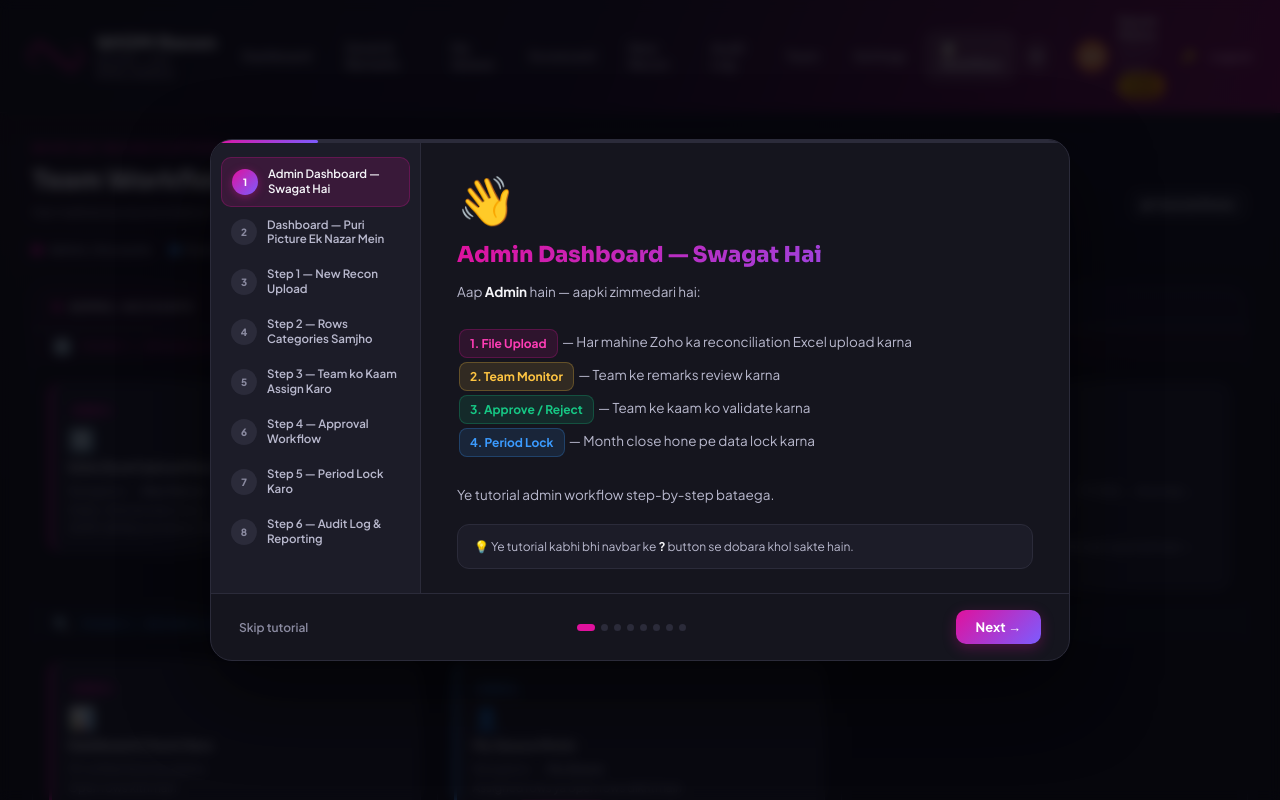
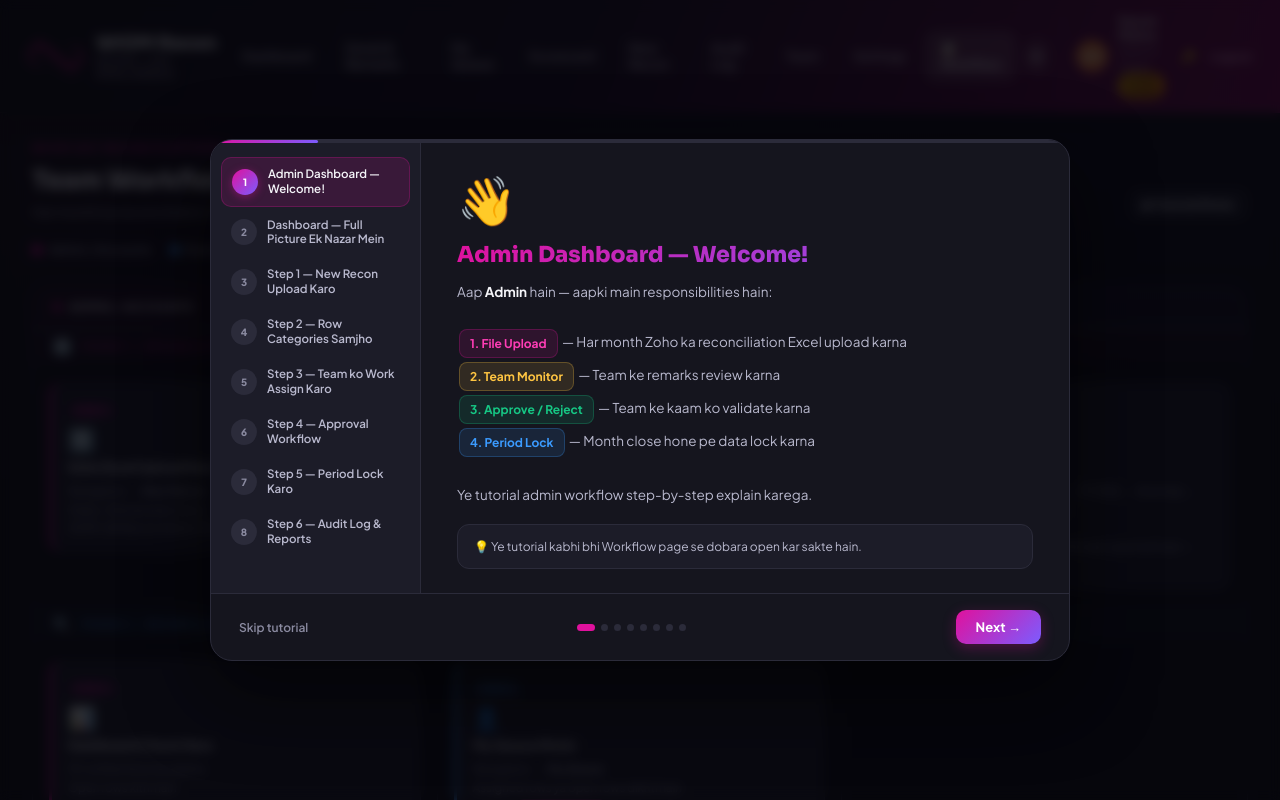
Before and after one commit to sauravmishra-tax/wiom-recon, a Flask app: page /workflow in a window 1280 px wide. Run offline with Flask 3, Linux system fonts and the light colour scheme; a user stored in the database is signed in.

Commit message:
Update tutorial & workflow text to natural Hinglish — mix of Hindi + English like normal speech

```diff
--- a/templates/base.html
+++ b/templates/base.html
@@ -355,50 +355,50 @@ var USER_ROLE = '{{ current_user.role }}';
 var ADMIN_STEPS = [
   {
     icon:'👋', role:'admin',
-    title:'Admin Dashboard — Swagat Hai',
-    desc:'Aap <b>Admin</b> hain — aapki zimmedari hai:<br><br><span class="tut-pill pink">1. File Upload</span> — Har mahine Zoho ka reconciliation Excel upload karna<br><span class="tut-pill yellow">2. Team Monitor</span> — Team ke remarks review karna<br><span class="tut-pill green">3. Approve / Reject</span> — Team ke kaam ko validate karna<br><span class="tut-pill blue">4. Period Lock</span> — Month close hone pe data lock karna<br><br>Ye tutorial admin workflow step-by-step bataega.',
-    tip:'💡 Ye tutorial kabhi bhi navbar ke <b>?</b> button se dobara khol sakte hain.'
+    title:'Admin Dashboard — Welcome!',
+    desc:'Aap <b>Admin</b> hain — aapki main responsibilities hain:<br><br><span class="tut-pill pink">1. File Upload</span> — Har month Zoho ka reconciliation Excel upload karna<br><span class="tut-pill yellow">2. Team Monitor</span> — Team ke remarks review karna<br><span class="tut-pill green">3. Approve / Reject</span> — Team ke kaam ko validate karna<br><span class="tut-pill blue">4. Period Lock</span> — Month close hone pe data lock karna<br><br>Ye tutorial admin workflow step-by-step explain karega.',
+    tip:'💡 Ye tutorial kabhi bhi Workflow page se dobara open kar sakte hain.'
   },
   {
     icon:'📊', role:'admin',
-    title:'Dashboard — Puri Picture Ek Nazar Mein',
-    desc:'Dashboard pe aate hi puri company ka status:<br><br><span class="tut-pill red">⚠ ITC at Risk</span> — Kitna ITC claim nahi milega agar fix na hua<br><span class="tut-pill">📋 Total Rows</span> — Kul invoice rows DB mein<br><span class="tut-pill yellow">⏳ Open</span> — Team ne abhi kaam nahi kiya<br><span class="tut-pill blue">💬 Remarked</span> — Team ka kaam done, <b>aapka approval pending</b><br><span class="tut-pill green">✅ Approved</span> — Resolved<br><br>Neecha Activity feed dikhti hai — kaun kya kar raha hai real-time.',
-    tip:'💡 ITC at Risk card pe click → directly Books Only tab. Ye number minimize karna aapka main goal hai.'
+    title:'Dashboard — Full Picture Ek Nazar Mein',
+    desc:'Dashboard pe aate hi puri company ka status dikhta hai:<br><br><span class="tut-pill red">⚠ ITC at Risk</span> — Total ITC jo claim nahi milega agar fix na hua<br><span class="tut-pill">📋 Total Rows</span> — Total invoice rows DB mein<br><span class="tut-pill yellow">⏳ Open</span> — Team ne abhi kaam nahi kiya<br><span class="tut-pill blue">💬 Remarked</span> — Team done, <b>aapka approval pending</b><br><span class="tut-pill green">✅ Approved</span> — Resolved<br><br>Neeche Activity feed hai — kaun kya kar raha hai real-time.',
+    tip:'💡 ITC at Risk card pe click karo → directly Books Only tab open hota hai. Ye number kam karna main goal hai.'
   },
   {
     icon:'⬆️', role:'admin',
-    title:'Step 1 — New Recon Upload',
-    desc:'Har mahine ka pehla kaam: <b>Navigation → New Recon</b><br><br><b>Process:</b><br>1. <b>State</b> select karo (Delhi / Haryana / Maharashtra / UP)<br>2. <b>Period</b> select karo (return month, e.g. April 2026)<br>3. Zoho Books se download kiya <b>GSTR-2B Reconciliation Excel</b> upload karo<br>4. <b>Start Processing</b> dabao<br>5. <b>9 AI agents</b> ~30 seconds mein file process karte hain<br>6. Done → Detail page pe saari categorized rows aa jaati hain<br><br><b>Note:</b> Har upload ek state ka pura data replace karta hai — cumulative hai.',
+    title:'Step 1 — New Recon Upload Karo',
+    desc:'Har month ka first kaam: <b>Navigation → New Recon</b><br><br><b>Process:</b><br>1. <b>State</b> select karo (Delhi / Haryana / Maharashtra / UP)<br>2. <b>Period</b> select karo (return month, e.g. April 2026)<br>3. Zoho Books se download kiya <b>GSTR-2B Reconciliation Excel</b> upload karo<br>4. <b>Start Processing</b> press karo<br>5. <b>9 AI agents</b> ~30 seconds mein file process karte hain<br>6. Done → Detail page pe saari categorized rows aa jaati hain<br><br><b>Note:</b> Har upload ek state ka complete data replace karta hai — cumulative hai.',
     tip:'💡 Upload ke baad "Processing complete" notification aata hai. Tab tak kuch aur kaam kar sakte ho.'
   },
   {
     icon:'📑', role:'admin',
-    title:'Step 2 — Rows Categories Samjho',
-    desc:'Upload hone ke baad Detail page pe <b>5 tabs</b> bante hain:<br><br><span class="tut-pill red">📚 Books Only</span> — Books mein, 2B mein nahi → <b>ITC at Risk — PRIORITY</b><br><span class="tut-pill blue">🏛 GSTN Only</span> — 2B mein, books mein nahi → verify karo<br><span class="tut-pill yellow">🔀 Cross Match</span> — Dono jagah, amount mismatch → reconcile<br><span class="tut-pill green">✅ Fully Reconciled</span> — Safe, kuch nahi karna<br><span class="tut-pill">📊 Gap Analysis</span> — Vendor-wise ITC gap summary<br><br><b>Aapka kaam:</b> Team ko assign karo ya khud Books Only + Cross Match clear karo.',
-    tip:'💡 Rows kisi team member ko assign kar sakte ho — row click → "Assign to" dropdown.'
+    title:'Step 2 — Row Categories Samjho',
+    desc:'Upload hone ke baad Detail page pe <b>5 tabs</b> bante hain:<br><br><span class="tut-pill red">📚 Books Only</span> — Books mein hai, 2B mein nahi → <b>ITC at Risk — PRIORITY</b><br><span class="tut-pill blue">🏛 GSTN Only</span> — 2B mein hai, books mein nahi → verify karo<br><span class="tut-pill yellow">🔀 Cross Match</span> — Dono jagah hai, amount mismatch → reconcile<br><span class="tut-pill green">✅ Fully Reconciled</span> — Safe, kuch nahi karna<br><span class="tut-pill">📊 Gap Analysis</span> — Vendor-wise ITC gap summary<br><br><b>Aapka kaam:</b> Team ko assign karo ya khud Books Only + Cross Match clear karo.',
+    tip:'💡 Rows kisi bhi team member ko assign kar sakte ho — row click → "Assign to" dropdown.'
   },
   {
     icon:'👥', role:'admin',
-    title:'Step 3 — Team ko Kaam Assign Karo',
-    desc:'Detail page pe rows team members ko assign kar sakte ho:<br><br>1. Row pe click karo → side panel khulega<br>2. <b>"Assign to"</b> dropdown mein team member select karo<br>3. Save<br><br>Ya bulk mein: <b>Multiple rows select karo → Bulk Assign</b><br><br>Assigned team member ko <b>My Queue</b> mein woh rows dikhenge.<br><br>Agar assign nahi kiya toh bhi team apna state/period filter kake kaam kar sakti hai.',
+    title:'Step 3 — Team ko Work Assign Karo',
+    desc:'Detail page pe rows team members ko assign kar sakte ho:<br><br>1. Row pe click karo → side panel khulega<br>2. <b>"Assign to"</b> dropdown mein team member select karo<br>3. Save karo<br><br>Ya bulk mein: <b>Multiple rows select karo → Bulk Assign</b><br><br>Assigned team member ko <b>My Queue</b> mein woh rows dikhenge.<br><br>Agar assign nahi kiya toh bhi team apna state/period filter karke kaam kar sakti hai.',
     tip:'💡 My Queue mein admin ko "Remarked" rows dikhti hain — ye aapka approval inbox hai.'
   },
   {
     icon:'✅', role:'admin',
     title:'Step 4 — Approval Workflow',
-    desc:'Team jab remark submit karti hai → row <span class="tut-pill blue">Remarked</span> ho jaati hai.<br><br><b>Aapka approval process:</b><br>1. <b>Navigation → My Queue</b> — saare pending remarks<br>2. Row pe click → remark + reason padho<br>3. <b>Approve</b> karo → <span class="tut-pill green">Approved/Resolved</span><br>4. Ya <b>Reject</b> karo with note → row wapas <span class="tut-pill yellow">Open</span><br><br>Rejected rows team ko dobara handle karni padti hain.<br><br><b>ITC Table 4 bucket</b> bhi assign kar sakte ho — GSTR-3B filing ke liye.',
-    tip:'💡 Bulk approve bhi possible hai — multiple Remarked rows select → Bulk Approve.'
+    desc:'Team jab remark submit karti hai → row <span class="tut-pill blue">Remarked</span> ho jaati hai.<br><br><b>Approval process:</b><br>1. <b>Navigation → My Queue</b> — saare pending remarks<br>2. Row pe click karo → remark + reason padho<br>3. <b>Approve</b> karo → <span class="tut-pill green">Approved/Resolved</span><br>4. Ya <b>Reject</b> karo with note → row wapas <span class="tut-pill yellow">Open</span><br><br>Rejected rows team ko dobara handle karni padti hain.<br><br><b>ITC Table 4 bucket</b> bhi assign kar sakte ho — GSTR-3B filing ke liye.',
+    tip:'💡 Bulk approve bhi ho sakta hai — multiple Remarked rows select karo → Bulk Approve.'
   },
   {
     icon:'🔒', role:'admin',
     title:'Step 5 — Period Lock Karo',
-    desc:'Jab ek month ka kaam complete ho jaaye:<br><br>1. <b>New Recon page</b> pe jaao<br>2. Us period ke run ke paas <b>🔒 Lock Period</b> button<br>3. Lock karne ke baad us period ki koi bhi row edit nahi ho sakti<br><br><b>Kyun lock karna chahiye?</b><br>• Month close hone ke baad accidental changes rokne ke liye<br>• Audit trail clean rehti hai<br>• CA ko final data confidence ke saath de sakte ho<br><br>Unlock bhi kar sakte ho agar zaroorat pade — sirf admin.',
-    tip:'💡 Locked period ko orange banner dikhta hai Detail page pe — team ko pata rehta hai kaam done hai.'
+    desc:'Jab ek month ka kaam complete ho jaaye:<br><br>1. <b>New Recon page</b> pe jaao<br>2. Us period ke run ke paas <b>🔒 Lock Period</b> button press karo<br>3. Lock ke baad us period ki koi bhi row edit nahi ho sakti<br><br><b>Lock kyun karna chahiye?</b><br>• Month close hone ke baad accidental changes nahi hote<br>• Audit trail clean rehti hai<br>• CA ko final data confidently de sakte ho<br><br>Unlock bhi kar sakte ho agar zaroorat pade — only admin.',
+    tip:'💡 Locked period ka orange banner dikhta hai Detail page pe — team ko pata rehta hai kaam done hai.'
   },
   {
     icon:'📝', role:'admin',
-    title:'Step 6 — Audit Log & Reporting',
-    desc:'<b>Audit Log</b> (Navigation) — har action ka record:<br>• Kisne kab remark add kiya<br>• Kab approve/reject hua<br>• Kab file upload hua, kab lock hua<br><br><b>Reports:</b><br>• <b>CFO Summary</b> (Dashboard pe button) — ek page ka executive summary<br>• <b>Scorecard</b> — Vendor-wise filing reliability grades (A+ se D)<br>• <b>Export Excel</b> — Current filter ka data Excel mein<br><br>State filter + Period filter laga ke specific report nikalo.',
+    title:'Step 6 — Audit Log & Reports',
+    desc:'<b>Audit Log</b> (Navigation) — every action ka record:<br>• Kisne kab remark add kiya<br>• Kab approve/reject hua<br>• Kab file upload hua, kab lock hua<br><br><b>Reports:</b><br>• <b>CFO Summary</b> (Dashboard pe button) — one page executive summary<br>• <b>Scorecard</b> — Vendor-wise filing reliability grades (A+ se D)<br>• <b>Export Excel</b> — Current filter ka data Excel mein<br><br>State filter + Period filter laga ke specific report generate karo.',
     tip:'💡 Scorecard mein vendors ko grade milta hai — D grade wale vendors ITC risk mein sabse zyada hain.'
   },
 ];
@@ -407,62 +407,62 @@ var ADMIN_STEPS = [
 var USER_STEPS = [
   {
     icon:'👋', role:'user',
-    title:'Team Member — Swagat Hai',
-    desc:'Aap <b>Book-Keeping Team</b> mein hain — aapka kaam hai:<br><br><span class="tut-pill yellow">1. Review</span> — Assigned rows dekhna aur samajhna<br><span class="tut-pill pink">2. Remark</span> — Har row pe kya action liya, vendor se kya baat hui — ye note karna<br><span class="tut-pill blue">3. Follow-up</span> — Vendor ko contact karna filing ke liye<br><span class="tut-pill green">4. Update</span> — Status update karna jab vendor file kare<br><br>Ye tutorial aapka poora workflow explain karega.',
-    tip:'💡 Ye tutorial kabhi bhi navbar ke <b>?</b> button se dobara khol sakte hain.'
+    title:'Team Member — Welcome!',
+    desc:'Aap <b>Book-Keeping Team</b> mein hain — aapka kaam hai:<br><br><span class="tut-pill yellow">1. Review</span> — Assigned rows dekhna aur samajhna<br><span class="tut-pill pink">2. Remark</span> — Har row pe kya action liya, vendor se kya baat hui — ye note karna<br><span class="tut-pill blue">3. Follow-up</span> — Vendor ko contact karna filing ke liye<br><span class="tut-pill green">4. Update</span> — Status update karna jab vendor file kare<br><br>Ye tutorial aapka complete workflow explain karega.',
+    tip:'💡 Ye tutorial kabhi bhi Workflow page se dobara open kar sakte hain.'
   },
   {
     icon:'📊', role:'user',
-    title:'Dashboard — Apna Overview',
-    desc:'Dashboard pe company ka overall status dikhta hai:<br><br><span class="tut-pill red">⚠ ITC at Risk</span> — Kitna ITC pending hai company-wide<br><span class="tut-pill yellow">⏳ Open</span> — Kitni rows abhi kaam pending hain<br><span class="tut-pill blue">💬 Remarked</span> — Kitni rows admin ke paas approval mein hain<br><br><b>Aapka direct kaam:</b> "Open" rows — inhe remark karna hai.<br><br>Dashboard sirf overview hai. Actual kaam <b>My Queue</b> se start karo.',
-    tip:'💡 Dashboard pe neecha Activity feed bhi hai — team ki recent activity dikhti hai.'
+    title:'Dashboard — Overall Overview',
+    desc:'Dashboard pe company ka overall status dikhta hai:<br><br><span class="tut-pill red">⚠ ITC at Risk</span> — Total ITC jo company-wide pending hai<br><span class="tut-pill yellow">⏳ Open</span> — Kitni rows ka kaam abhi pending hai<br><span class="tut-pill blue">💬 Remarked</span> — Kitni rows admin ke paas approval mein hain<br><br><b>Aapka direct kaam:</b> "Open" rows — inhe remark karna hai.<br><br>Dashboard sirf overview hai. Actual kaam <b>My Queue</b> se start karo.',
+    tip:'💡 Dashboard pe neeche Activity feed bhi hai — team ki recent activity dikhti hai.'
   },
   {
     icon:'👤', role:'user',
-    title:'My Queue — Yahan Se Shuru Karo',
-    desc:'Har din ka kaam <b>Navigation → My Queue</b> se start karo.<br><br>Yahan dikhta hai:<br>• Aapko <b>assign ki gayi rows</b><br>• Ya aapke state/period ki <b>Open rows</b><br><br>Ye focused view hai — sirf aapka kaam, baki sab filter out.<br><br><b>Priority:</b> Pehle <span class="tut-pill red">Books Only</span> rows karo — wahan ITC at risk hai.<br>Phir <span class="tut-pill yellow">Cross Match</span>.<br>Phir <span class="tut-pill blue">GSTN Only</span>.',
-    tip:'💡 Agar My Queue khali lagti hai — Detail page pe State aur Period filter check karo.'
+    title:'My Queue — Yahan Se Start Karo',
+    desc:'Har din ka kaam <b>Navigation → My Queue</b> se start karo.<br><br>Yahan dikhta hai:<br>• Aapko <b>assign ki gayi rows</b><br>• Ya aapke state/period ki <b>Open rows</b><br><br>Ye focused view hai — sirf aapka kaam, baaki sab filter out.<br><br><b>Priority order:</b><br>1. <span class="tut-pill red">Books Only</span> — ITC at risk, most urgent<br>2. <span class="tut-pill yellow">Cross Match</span><br>3. <span class="tut-pill blue">GSTN Only</span>',
+    tip:'💡 Agar My Queue empty lag rahi hai — Detail page pe State aur Period filter check karo.'
   },
   {
     icon:'📋', role:'user',
     title:'Detail Page — Rows Dekhna',
-    desc:'Navigation mein <b>"Detail &amp; Remarks"</b> pe jaao.<br><br><b>Filter karo apne hisaab se:</b><br>• <b>Period</b> — Is mahine ka (ya "All" cumulative)<br>• <b>State</b> — Aapka state (Delhi, Haryana, etc.)<br>• <b>Status</b> — "Open" select karo → sirf kaam wali rows<br><br><b>5 Tabs hain</b> — har tab ek category:<br><span class="tut-pill red">Books Only</span> <span class="tut-pill blue">GSTN Only</span> <span class="tut-pill yellow">Cross Match</span> <span class="tut-pill green">Reconciled</span> <span class="tut-pill">Gap</span><br><br>Kisi bhi row pe click karo → side panel mein details + remark form.',
-    tip:'💡 Search box mein GSTIN ya vendor name type karo → specific vendor ki saari rows filter hongi.'
+    desc:'Navigation mein <b>"Detail &amp; Remarks"</b> pe jaao.<br><br><b>Filter karo apne hisaab se:</b><br>• <b>Period</b> — Is month ka (ya "All" cumulative)<br>• <b>State</b> — Aapka state (Delhi, Haryana, etc.)<br>• <b>Status</b> — "Open" select karo → sirf pending rows<br><br><b>5 Tabs hain</b> — har tab ek category:<br><span class="tut-pill red">Books Only</span> <span class="tut-pill blue">GSTN Only</span> <span class="tut-pill yellow">Cross Match</span> <span class="tut-pill green">Reconciled</span> <span class="tut-pill">Gap</span><br><br>Kisi bhi row pe click karo → side panel mein details + remark form.',
+    tip:'💡 Search box mein GSTIN ya vendor name type karo → us vendor ki saari rows filter ho jaayengi.'
   },
   {
     icon:'📚', role:'user',
-    title:'Books Only — Sabse Zaroori Tab',
-    desc:'Ye <b>aapka primary kaam</b> hai.<br><br>Yahan wo invoices hain jo <b>Zoho Books mein hain lekin vendor ne GSTR-1 nahi bhara</b> — 2B mein nahi aaya → <b>ITC claim nahi milega</b>.<br><br><b>Aapko kya karna hai:</b><br>• Vendor ko <b>call/email</b> karo — filing karo<br>• Row pe click → remark mein likho: <i>"Called vendor on 28 June, filing by 5 July"</i><br>• Reason select karo: <i>Pending Filing</i><br>• Submit<br><br>Vendor file kare → next month 2B mein aayega → row automatically resolve.',
+    title:'Books Only — Most Important Tab',
+    desc:'Ye <b>aapka primary kaam</b> hai.<br><br>Yahan wo invoices hain jo <b>Zoho Books mein hain lekin vendor ne GSTR-1 nahi bhara</b> — 2B mein nahi aaya → <b>ITC claim nahi milega</b>.<br><br><b>Aapko kya karna hai:</b><br>• Vendor ko <b>call/email</b> karo — filing karao<br>• Row pe click → remark mein likho: <i>"Called vendor on 28 June, filing by 5 July"</i><br>• Reason select karo: <i>Pending Filing</i><br>• Submit karo<br><br>Vendor file kare → next month 2B mein aayega → row automatically resolve ho jaayegi.',
     tip:'💡 Multiple rows ek saath handle karne ke liye checkboxes select karo → Bulk Remark.'
   },
   {
     icon:'🏛️', role:'user',
     title:'GSTN Only Tab',
     desc:'Ye invoices <b>GSTR-2B mein hain lekin Zoho Books mein nahi</b>.<br><br><b>Aapko check karna hai:</b><br><br><b>Case 1 — Valid purchase hai?</b> → Accountant ko batao Zoho mein book karne ke liye, remark mein note karo<br><br><b>Case 2 — Invoice number alag hai?</b> → Books mein hai but number different → remark mein explain karo<br><br><b>Case 3 — Unknown/Wrong vendor?</b> → Manager ko escalate karo, remark mein flag karo<br><br>Reason: <i>Already Booked / Under Review / Rejected</i>',
-    tip:'💡 Vendor pe click → vendor detail page → us vendor ki saari purani transactions bhi dikhti hain.'
+    tip:'💡 Vendor pe click karo → vendor detail page → us vendor ki saari old transactions bhi dikhti hain.'
   },
   {
     icon:'🔀', role:'user',
     title:'Cross Match Tab',
-    desc:'Ye invoices <b>dono jagah hain</b> (Books + 2B) lekin <b>amounts match nahi karti</b>.<br><br>Common cases:<br>• <span class="tut-pill red">Tax Head Mismatch</span> — Books mein IGST, 2B mein CGST+SGST → accountant se check karo<br>• <b>Amount difference</b> — Rounding, credit note, partial payment<br>• <b>Invoice format alag</b> — System ne same invoice ko different samjha<br><br>Row pe click → dono sides ka comparison dikhega → remark mein explain karo exactly kya difference hai aur kyun.',
+    desc:'Ye invoices <b>dono jagah hain</b> (Books + 2B) lekin <b>amounts match nahi karti</b>.<br><br>Common cases:<br>• <span class="tut-pill red">Tax Head Mismatch</span> — Books mein IGST, 2B mein CGST+SGST → accountant se check karo<br>• <b>Amount difference</b> — Rounding, credit note, partial payment<br>• <b>Invoice format alag</b> — System ne same invoice ko alag samjha<br><br>Row pe click karo → dono sides ka comparison dikhega → remark mein exactly explain karo kya difference hai aur kyun.',
     tip:'💡 "Diff" column negative ho toh Books mein zyada amount hai. Positive ho toh 2B mein zyada.'
   },
   {
     icon:'✍️', role:'user',
     title:'Remark Kaise Karte Hain',
-    desc:'Kisi bhi row pe click karo → right side panel:<br><br><b>1. Remark likho</b> — kya action liya, vendor se kya baat hui, kab follow up hoga<br><i>Example: "Called Raj Trophies on 30 Jun, they will file by 7 Jul"</i><br><br><b>2. Reason select karo</b><br>• <i>Pending Filing</i> — Vendor ne file nahi kiya abhi<br>• <i>Disputed</i> — Invoice mein koi issue hai<br>• <i>Under Review</i> — CA dekh raha hai<br>• <i>Credit Note Expected</i> — Vendor credit dega<br><br><b>3. Submit Remark</b><br><br>Status: <span class="tut-pill yellow">Open</span> → <span class="tut-pill blue">Remarked</span>',
+    desc:'Kisi bhi row pe click karo → right side panel khulega:<br><br><b>1. Remark likho</b> — kya action liya, vendor se kya baat hui, kab follow up hoga<br><i>Example: "Called Raj Trophies on 30 Jun, they will file by 7 Jul"</i><br><br><b>2. Reason select karo</b><br>• <i>Pending Filing</i> — Vendor ne file nahi kiya abhi<br>• <i>Disputed</i> — Invoice mein koi issue hai<br>• <i>Under Review</i> — CA dekh raha hai<br>• <i>Credit Note Expected</i> — Vendor credit dega<br><br><b>3. Submit Remark</b><br><br>Status: <span class="tut-pill yellow">Open</span> → <span class="tut-pill blue">Remarked</span>',
     tip:'💡 Submit ke baad row admin ke "My Queue" mein chali jaati hai approval ke liye.'
   },
   {
     icon:'💬', role:'user',
-    title:'Comments — Discussion Thread',
-    desc:'Ek row pe team ke saath <b>discuss</b> bhi kar sakte ho.<br><br>Row open karo → neecha <b>Comments section</b> hai:<br>• Question pucho — <i>"Is invoice ki copy vendor ne bheji?"</i><br>• Update do — <i>"Vendor ne file kar di, 2B mein next month aayega"</i><br>• Flag karo — <i>"Manager se guidance chahiye"</i><br><br>Saare comments timestamp ke saath save hote hain.<br>Admin + saare team members comments dekh sakte hain.',
-    tip:'💡 Comment aur Remark alag cheezein hain — Remark = formal status update, Comment = discussion.'
+    title:'Comments — Team Discussion',
+    desc:'Ek row pe team ke saath <b>discuss</b> bhi kar sakte ho.<br><br>Row open karo → neeche <b>Comments section</b> hai:<br>• Question pucho — <i>"Is invoice ki copy vendor ne bheji?"</i><br>• Update do — <i>"Vendor ne file kar di, 2B mein next month aayega"</i><br>• Flag karo — <i>"Manager se guidance chahiye"</i><br><br>Saare comments timestamp ke saath save hote hain.<br>Admin + saare team members comments dekh sakte hain.',
+    tip:'💡 Comment aur Remark alag cheezein hain — Remark = formal status update, Comment = team discussion.'
   },
   {
     icon:'⬇️', role:'user',
-    title:'Export — Data Download Karna',
-    desc:'Kisi bhi tab pe <b>"⬇ Export Excel"</b> button hai.<br><br>Current filter ke hisaab se download hoga:<br>• Sirf aapki state → State filter lagao → Export<br>• Sirf Open rows → Status filter = Open → Export<br>• Specific vendor → Search → Export<br><br>Export mein remarks, status, amounts — sab hota hai.<br><br>Iska use: Vendor ko apni pending list bhejna, manager ko status report dena.',
+    title:'Export — Data Download Karo',
+    desc:'Kisi bhi tab pe <b>"⬇ Export Excel"</b> button hai.<br><br>Current filter ke according download hoga:<br>• Sirf aapki state → State filter lagao → Export<br>• Sirf Open rows → Status filter = Open → Export<br>• Specific vendor → Search karo → Export<br><br>Export mein remarks, status, amounts — sab hota hai.<br><br>Use case: Vendor ko unki pending list bhejna, manager ko status report dena.',
     tip:'💡 Export se vendor ki pending list nikalo → unhe email ya WhatsApp karo filing ke liye.'
   },
 ];
--- a/templates/workflow.html
+++ b/templates/workflow.html
@@ -89,8 +89,8 @@
 <div class="page-head">
     <div>
         <div class="wf-eyebrow">WIOM GST Recon Platform</div>
-        <h2>Team Workflow — Kaun Kya Karta Hai</h2>
-        <div class="wf-sub">Har mahine ka reconciliation cycle · Admin se Team tak · Upload se Approval tak</div>
+        <h2>Team Workflow — Who Does What</h2>
+        <div class="wf-sub">Har month ka reconciliation cycle · Admin se Team tak · Upload se Approval tak</div>
     </div>
     <button class="btn ghost sm" onclick="openTutorial(true)">▶ Tutorial Kholo</button>
 </div>
@@ -136,8 +136,8 @@
         <div class="wf-col" style="display:flex;align-items:center">
             <div class="wf-step ghost" style="width:100%">
                 <div class="wf-icon">⏳</div>
-                <div class="wf-step-title">Processing ka Intezaar</div>
-                <div class="wf-step-desc">Is waqt team ka koi kaam nahi. System process kar raha hai.</div>
+                <div class="wf-step-title">Processing ka Wait Karo</div>
+                <div class="wf-step-desc">Is time team ka koi kaam nahi. System process kar raha hai.</div>
             </div>
         </div>
         <div class="wf-col">
@@ -214,7 +214,7 @@
         <div class="wf-col" style="display:flex;align-items:center">
             <div class="wf-step ghost" style="width:100%">
                 <div class="wf-icon">⏳</div>
-                <div class="wf-step-title">Team Remarks Ka Intezaar</div>
+                <div class="wf-step-title">Team Remarks ka Wait Karo</div>
                 <div class="wf-step-desc">Jab tak team remark nahi karti, admin ke paas kuch nahi aata.</div>
             </div>
         </div>
@@ -320,11 +320,11 @@
 <div class="wf-summary">
     <div class="wf-sum" style="border-top:3px solid var(--pink)">
         <div class="wf-sum-role" style="color:var(--pink)">Admin ka kaam</div>
-        <div class="wf-sum-item">Har mahine Excel upload karna</div>
+        <div class="wf-sum-item">Har month Excel upload karna</div>
         <div class="wf-sum-item">Team ka kaam monitor karna</div>
         <div class="wf-sum-item">Remarks approve / reject karna</div>
         <div class="wf-sum-item">Period lock karna month-end pe</div>
-        <div class="wf-sum-item">CFO report + Audit Log dekhna</div>
+        <div class="wf-sum-item">CFO report + Audit Log check karna</div>
     </div>
     <div class="wf-sum" style="border-top:3px solid var(--blue)">
         <div class="wf-sum-role" style="color:var(--blue)">Team ka kaam</div>
```
